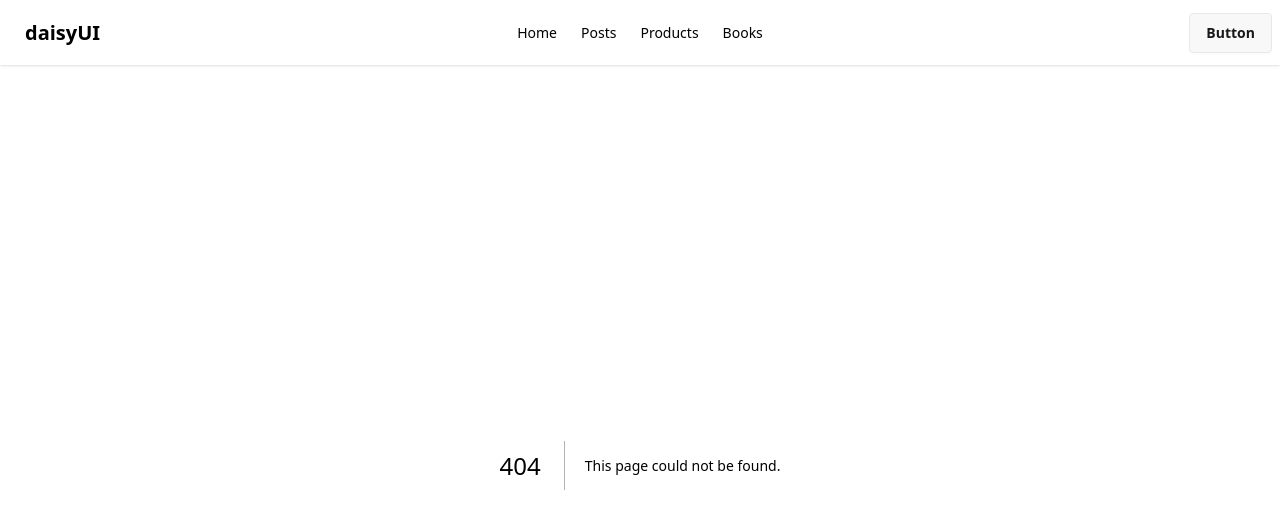
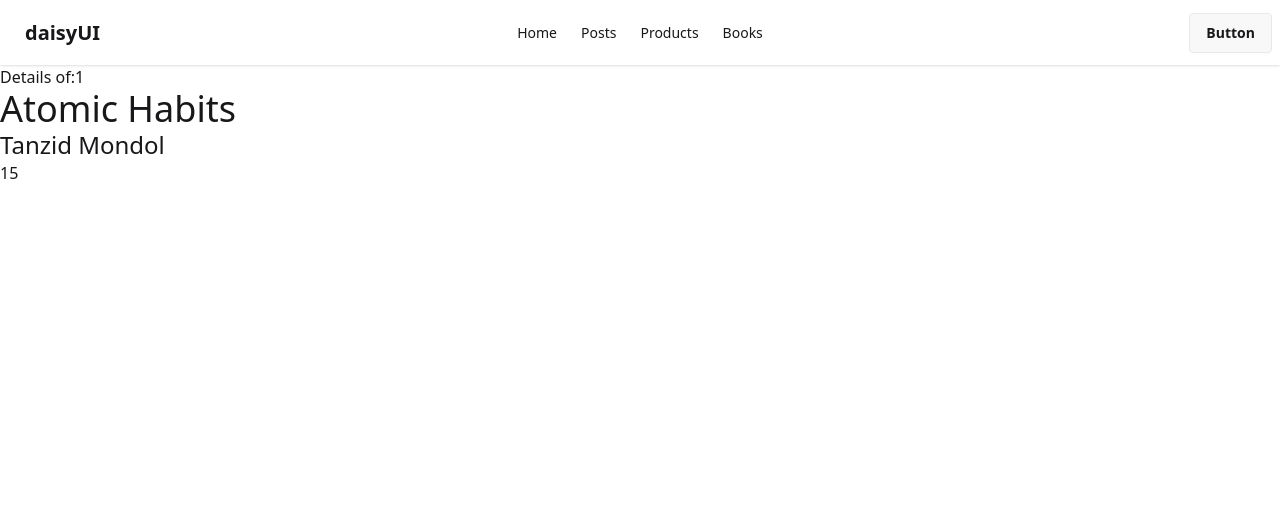
Before and after one commit to tanzid-48/next-js-data-fetch, a Next.js app: page /books/1 in a window 1280 px wide. Before the commit this address had no page. Shown: the top 528 px of the page. Built offline with nearby package versions, Linux system fonts and the light colour scheme; data requests are answered from the project's data file.

Commit message:
(advanced) generateStaticParams (Dynamic Pages Optimization)

```diff
--- a/db.json
+++ b/db.json
@@ -61,7 +61,7 @@
     {
       "id": 1,
       "name": "Atomic Habits",
-      "author": "James Clear",
+      "author": "Tanzid Mondol",
       "category": "Self Development",
       "price": 15,
       "stock": 40,
--- /dev/null
+++ b/src/app/books/[bookId]/loading.jsx
@@ -0,0 +1,11 @@
+import React from "react";
+const Loading = () => {
+  return (
+    <div className="flex justify-center items-center bg-amber-200 min-h-screen">
+      <span className="loading loading-bars loading-lg"></span>
+      <span className="loading loading-bars loading-xl"></span>
+    </div>
+  );
+};
+
+export default Loading;
--- /dev/null
+++ b/src/app/books/[bookId]/page.jsx
@@ -0,0 +1,28 @@
+import React from 'react';
+
+ export const  generateStaticParams = async() =>{
+
+    const res = await fetch('http://localhost:3004/books')
+  const books = await res.json();
+
+  return books.slice(0,3).map(book => ({bookId: book.id}))
+
+ }
+
+const BookDetailsPage = async({params}) => {
+    const {bookId} = await params
+    const res = await fetch(`http://localhost:3004/books/${bookId}`);
+
+    const {name,author,price} = await res.json();
+
+    return (
+        <div>
+            <h2>Details of:{bookId}</h2>
+            <h3 className='text-4xl'>{name}</h3>
+            <h3 className='text-2xl'>{author}</h3>
+            <h3>{price}</h3>
+        </div>
+    );
+};
+
+export default BookDetailsPage;
--- a/src/app/books/page.jsx
+++ b/src/app/books/page.jsx
@@ -1,8 +1,51 @@
 import BookCard from '@/components/BookCard';
 import React from 'react';
 
+
+/*
+==============================
+ Next.js Data Fetching Notes
+==============================
+
+🔹 Cache
+Cache stores fetched data to reuse and improve performance.
+Example:
+fetch(url, { cache: 'force-cache' })
+→ First fetch → then reused (static data)
+
+--------------------------------
+
+🔹 SSR (Server-Side Rendering)
+Data is fetched on every request (always fresh).
+Example:
+fetch(url, { cache: 'no-store' })
+
+--------------------------------
+
+🔹 SSG (Static Site Generation)
+Data is fetched once at build time and reused.
+Example:
+fetch(url, { cache: 'force-cache' })
+
+--------------------------------
+
+🔹 ISR (Incremental Static Regeneration)
+Data is cached but updates after a specific time.
+Example:
+fetch(url, { next: { revalidate: 10 } })
+
+--------------------------------
+
+💡 Shortcut:
+force-cache → static
+no-store    → always fresh
+revalidate  → auto update
+
+==============================
+*/
+
 const getBooks = async() => {
-    const res = await fetch('http://localhost:3004/books')
+    const res = await fetch('http://localhost:3004/books',{ cache: 'no-store' })
     return res.json();
 }
 
--- a/src/components/BookCard.jsx
+++ b/src/components/BookCard.jsx
@@ -1,47 +1,8 @@
 import Image from 'next/image';
+import Link from 'next/link';
 import React from 'react';
 
-/*
-==============================
- Next.js Data Fetching Notes
-==============================
 
-🔹 Cache
-Cache stores fetched data to reuse and improve performance.
-Example:
-fetch(url, { cache: 'force-cache' })
-→ First fetch → then reused (static data)
-
---------------------------------
-
-🔹 SSR (Server-Side Rendering)
-Data is fetched on every request (always fresh).
-Example:
-fetch(url, { cache: 'no-store' })
-
---------------------------------
-
-🔹 SSG (Static Site Generation)
-Data is fetched once at build time and reused.
-Example:
-fetch(url, { cache: 'force-cache' })
-
---------------------------------
-
-🔹 ISR (Incremental Static Regeneration)
-Data is cached but updates after a specific time.
-Example:
-fetch(url, { next: { revalidate: 10 } })
-
---------------------------------
-
-💡 Shortcut:
-force-cache → static
-no-store    → always fresh
-revalidate  → auto update
-
-==============================
-*/
 
 
 const BookCard = ({ book }) => {
@@ -76,9 +37,11 @@
           ${price}
         </span>
 
+        <Link href={`books/${book.id}`}>
         <button className="bg-blue-500 text-white px-3 py-1 rounded-lg hover:bg-blue-600">
-          Buy
+          Show Details
         </button>
+        </Link>
       </div>
     </div>
   );
```
